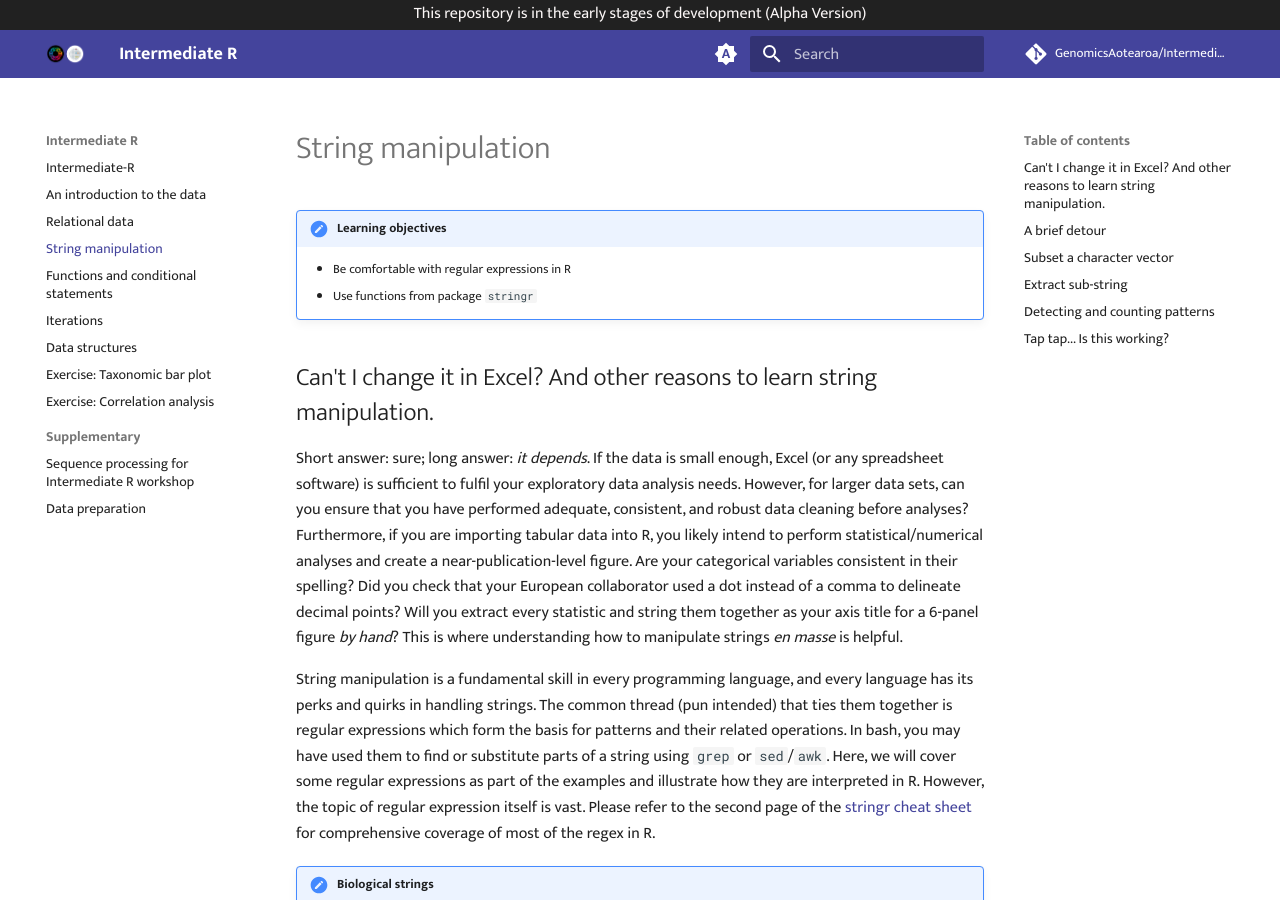
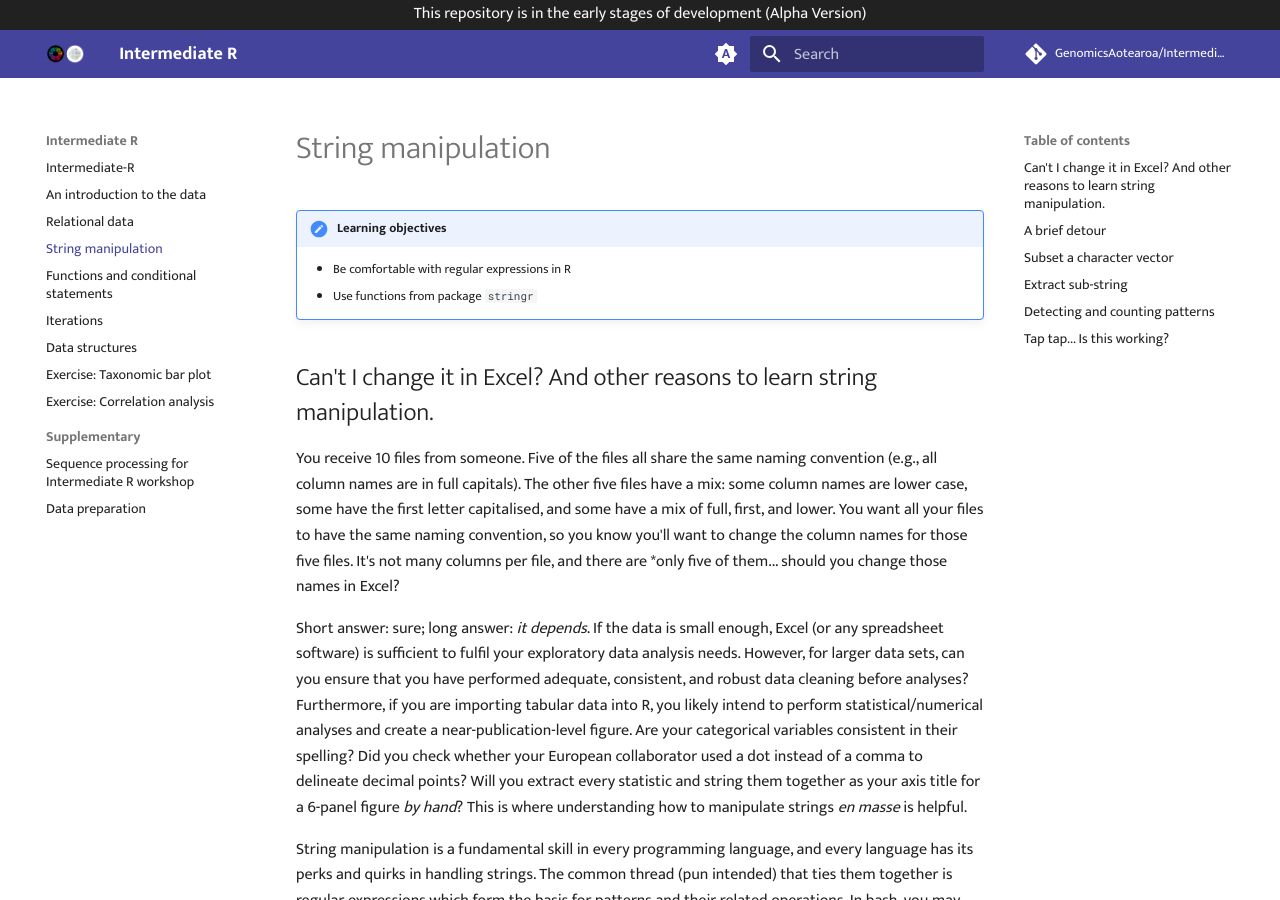
Before and after one commit to GenomicsAotearoa/Intermediate-R, an MkDocs documentation site: the page built from docs/2.string_manipulation.md, in a window 1280 px wide and 900 px high. Built offline with MkDocs 1.6.1 and Material for MkDocs 9.7.7, drawn with Linux system fonts in a browser that asks for light colours; comment, search, counter and statistics services are not loaded.

Commit message:
Edits for clarity

```diff
--- a/docs/2.string_manipulation.md
+++ b/docs/2.string_manipulation.md
@@ -7,7 +7,9 @@
 
 ## Can't I change it in Excel? And other reasons to learn string manipulation.
 
-Short answer: sure; long answer: *it depends*. If the data is small enough, Excel (or any spreadsheet software) is sufficient to fulfil your exploratory data analysis needs. However, for larger data sets, can you ensure that you have performed adequate, consistent, and robust data cleaning before analyses? Furthermore, if you are importing tabular data into R, you likely intend to perform statistical/numerical analyses and create a near-publication-level figure. Are your categorical variables consistent in their spelling? Did you check that your European collaborator used a dot instead of a comma to delineate decimal points? Will you extract every statistic and string them together as your axis title for a 6-panel figure *by hand*? This is where understanding how to manipulate strings *en masse* is helpful.
+You receive 10 files from someone. Five of the files all share the same naming convention (e.g., all column names are in full capitals). The other five files have a mix: some column names are lower case, some have the first letter capitalised, and some have a mix of full, first, and lower. You want all your files to have the same naming convention, so you know you'll want to change the column names for those five files. It's not many columns per file, and there are *only five of them... should you change those names in Excel?
+
+Short answer: sure; long answer: *it depends*. If the data is small enough, Excel (or any spreadsheet software) is sufficient to fulfil your exploratory data analysis needs. However, for larger data sets, can you ensure that you have performed adequate, consistent, and robust data cleaning before analyses? Furthermore, if you are importing tabular data into R, you likely intend to perform statistical/numerical analyses and create a near-publication-level figure. Are your categorical variables consistent in their spelling? Did you check whether your European collaborator used a dot instead of a comma to delineate decimal points? Will you extract every statistic and string them together as your axis title for a 6-panel figure *by hand*? This is where understanding how to manipulate strings *en masse* is helpful.
 
 String manipulation is a fundamental skill in every programming language, and every language has its perks and quirks in handling strings. The common thread (pun intended) that ties them together is regular expressions which form the basis for patterns and their related operations. In bash, you may have used them to find or substitute parts of a string using `grep` or `sed`/`awk`. Here, we will cover some regular expressions as part of the examples and illustrate how they are interpreted in R. However, the topic of regular expression itself is vast. Please refer to the second page of the [stringr cheat sheet](https://github.com/rstudio/cheatsheets/blob/main/strings.pdf) for comprehensive coverage of most of the regex in R.
 
```
